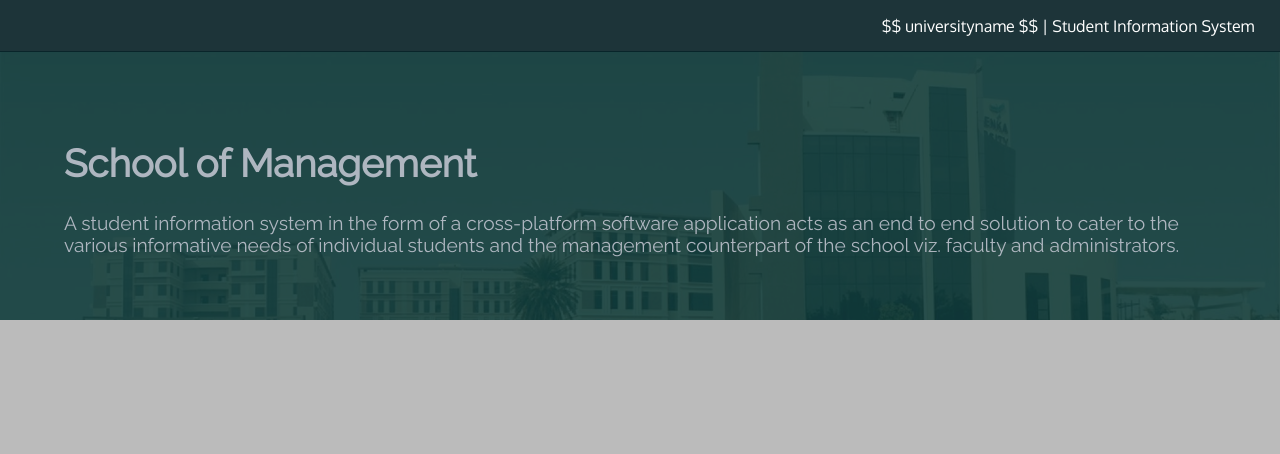
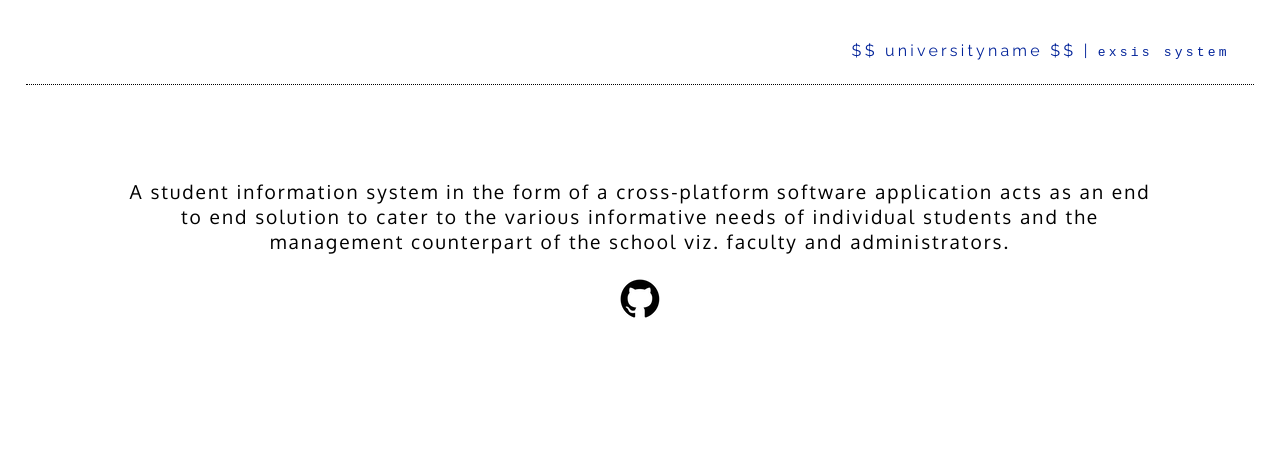
Before and after one commit to gdgu/exudos-webapp, a website: page htdocs/index.html in a window 1280 px wide. Drawn offline with Linux system fonts and the light colour scheme.

Commit message:
Major changes to homepage, renamed only some parts to exsis project title, change in UI look

```diff
--- a/htdocs.json
+++ b/htdocs.json
@@ -23,8 +23,8 @@
         "type": "text/html",
         "encoding": "utf8"
     },
-    "/images/a.jpg": {
-        "type": "image/jpg",
+    "/images/github-logo.png": {
+        "type": "image/png",
         "encoding": "binary"
     }
 }
--- a/htdocs/base.css
+++ b/htdocs/base.css
@@ -2,17 +2,17 @@
 @import url('https://fonts.googleapis.com/css?family=Raleway');
 
 body {
-    background-color: #bbb;
+    background-color: #fff;
     margin: 0;
     margin-top: 3.2em;
-    font-family: 'Oxygen';
+    font-family: 'Raleway';
 }
 div.top {
-    background-color: rgba(6, 33, 39, 0.87);
+    background-color: rgba(255, 255, 255, 0.87);
     position: fixed;
     top: 0;
     text-align: right;
-    color: #fff;
+    color: #029;
     font-size: 1em;
     padding: 2%;
     width: 96%;
@@ -20,18 +20,25 @@ div.top {
     padding-bottom: 1em;
     z-index: 1;
 }
+div.top span {
+    letter-spacing: 0.2em;
+    padding: 2%;
+    border-bottom: 1px dotted black;
+    display: block;
+}
 div.lay {
     width: 100%;
-    background-image: url(images/a.jpg);
-    background-size: cover;
-    background-position: center;
-    background-repeat: no-repeat;
+    text-align: center;
 }
 div.overlay {
-    color: rgba(210, 210, 223, 0.8);
-    width: 90%;
-    background-color: rgba(17, 59, 57, 0.9);
-    padding: 5%;
+    color: #000;
+    letter-spacing: 2px;
+    width: 80%;
+    padding: 10%;
     font-size: 1.2em;
-    font-family: 'Raleway';
+    font-family: 'Oxygen';
 }
+img.github:hover {
+    background-color: #ccc;
+    border-radius: 50%;
+}
--- a/htdocs/index.html
+++ b/htdocs/index.html
@@ -21,12 +21,14 @@
 
     <body>
         <div class="top">
-            $$ universityname $$ | Student Information System
+            <span>$$ universityname $$ | <code>exsis system</code> </span>
         </div>
         <div class="lay">
             <div class="overlay">
-                <h1>School of Management</h1>
-                A student information system in the form of a cross-platform software application acts as an end to end solution to cater to the various informative needs of individual students and the management counterpart of the school viz. faculty and administrators.
+                <!-- <h1>$$ schoolname $$</h1> -->
+                A student information system in the form of a cross-platform software application acts as an end to end solution to cater to the various informative needs of individual students and the management counterpart of the school viz. faculty and administrators.<br>
+                <br>
+                <a href="https://github.com/swghosh/gdgu-stud-info-sys"><img src="images/github-logo.png" alt="GitHub Repository" class="github"></a>
             </div>
         </div>
     </body>
```
Also changed, not shown: htdocs/images/a.jpg (deleted), htdocs/images/github-logo.png (added).
